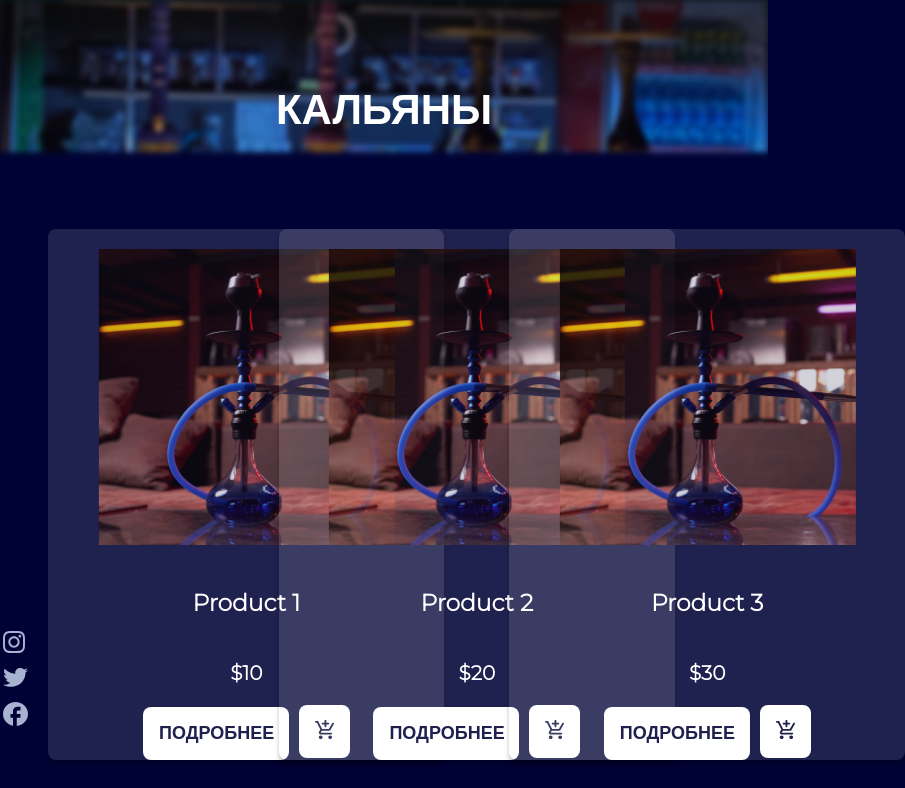
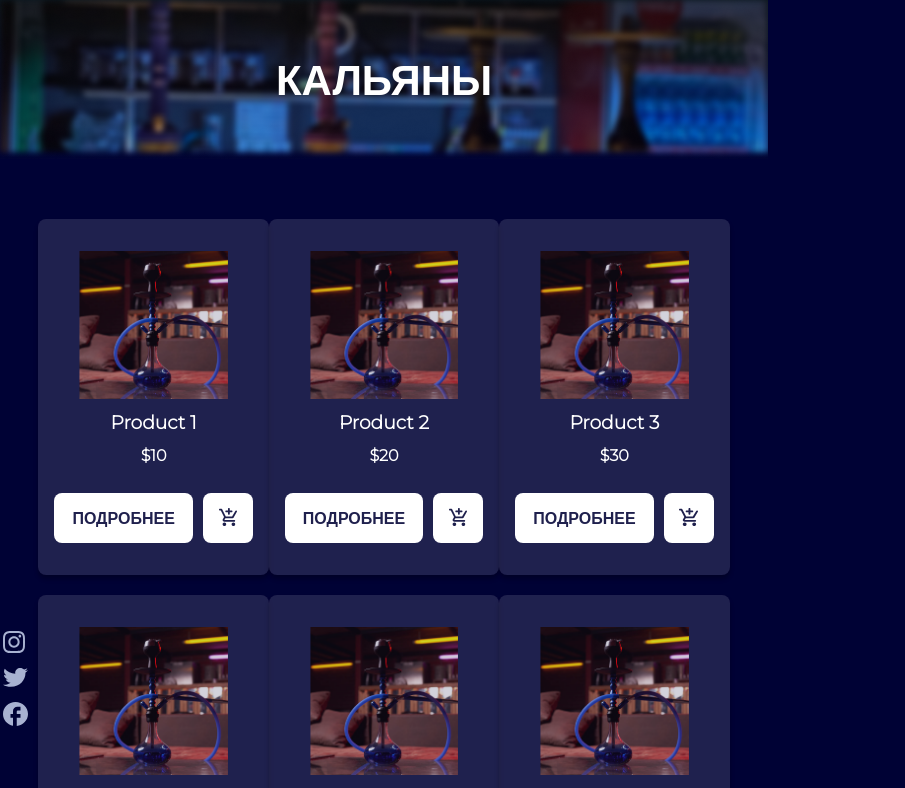
Before and after one commit to NadiaYanchuk/AlfaTabacco, a Next.js app: page /hookahs in a window 768 px wide. Shown: the top 788 px of the page, 905 px wide, since content can reach past the window. Built offline with nearby package versions, Linux system fonts and the light colour scheme.

Commit message:
Edited adaptive

```diff
--- a/components/ProductBlock.js
+++ b/components/ProductBlock.js
@@ -6,9 +6,11 @@ const ProductBlock = ({ image, title, price }) => {
       <img src={image} className={styles.productImage} alt="Product" />
       <h3 className={styles.productTitle}>{title}</h3>
       <p className={styles.productPrice}>{price}</p>
-      <div>
+      <div className={styles.buttonWrapper}>
         <button className={styles.productButtonDetails}>Подробнее</button>
-        <button className={styles.productBasket}><img className={styles.basket} src="/basket.svg" alt="Basket" /></button>
+        <button className={styles.productBasket}>
+          <img className={styles.basket} src="/basket.svg" alt="Basket" />
+        </button>
       </div>
     </div>
   );
--- a/styles/Heading.module.css
+++ b/styles/Heading.module.css
@@ -22,5 +22,3 @@
     font-weight: 700;
     font-size: 42px;
 }
-
-/* Контент */
--- a/styles/Home.module.css
+++ b/styles/Home.module.css
@@ -30,7 +30,7 @@
   line-height: 49px;
 }
 
-.overlay  button {
+.overlay button {
   padding: 10px 20px;
   border-radius: 5px;
   cursor: pointer;
@@ -50,17 +50,32 @@
   width: 100px;
 }
 
+/* Основная страница */
+.mainContainer {
+  min-height: 100%;
+  width: 90vw;
+  margin-inline: auto;
+  display: flex;
+  flex-direction: column;
+  gap: 2rem;
+  margin-bottom: 2rem;
+}
 
-/* Основная страница */
 .wrapper {
   min-height: 100%;
-  height: 2150px;
+  width: 80vw;
+  margin-inline: auto;
+  display: flex;
+  flex-direction: column;
+  gap: 2rem;
 }
 
 .container {
-  position: relative;
   height: 100vh;
   overflow: hidden;
+  display: flex;
+  align-items: center;
+  justify-content: center;
 }
 
 /* Главный экран */
@@ -73,36 +88,31 @@
   object-fit: cover;
   z-index: -1;
   filter: blur(0.4rem);
-  opacity: .6;
+  opacity: 0.6;
 }
 
 .content {
-  position: absolute;
-  top: 50%;
-  left: 15%;
-  transform: translate(-15%, -60%);
   text-align: left;
   color: white;
-  margin-left: 40px;
 }
 
 .title {
-  font-family: 'Outfit';
+  font-family: "Outfit";
   font-style: normal;
   font-size: 4.6rem;
   margin-bottom: 1rem;
-  width: 514px;
+  max-width: 514px;
   line-height: 101%;
 }
 
 .description {
   font-size: 1.3rem;
   margin-bottom: 2rem;
-  width: 422px;
+  max-width: 422px;
 }
 
 .button {
-  font-family: 'Outfit', sans-serif;
+  font-family: "Outfit", sans-serif;
   font-weight: 600;
   color: #000235;
   font-size: 1.2rem;
@@ -111,23 +121,23 @@
   width: 236px;
   height: 60px;
   top: 575px;
-  background: #FFFFFF;
+  background: #ffffff;
   border-radius: 83px;
   cursor: pointer;
   text-transform: uppercase;
 }
 
 .blockTitle {
-  font-family: 'Outfit', sans-serif;
+  font-family: "Outfit", sans-serif;
   font-weight: 300;
   font-size: 1.2rem;
   margin-bottom: 1rem;
-  color: #A8B2D1;
+  color: #a8b2d1;
   text-transform: uppercase;
 }
 
 .blockMainTitle {
-  font-family: 'Outfit', sans-serif;
+  font-family: "Outfit", sans-serif;
   font-size: 2.2rem;
   margin-bottom: 1rem;
   margin-top: -5px;
@@ -138,28 +148,20 @@
 /* Второй блок "С кем мы работаем" */
 .block2 {
   position: relative;
-  padding: 2rem;
-  width: 70%;
-  left: 25%;
-  transform: translate(-20%, 15%);
 }
 
 .brandImages {
+  width: 100%;
   display: flex;
+  justify-content: space-around;
   align-items: center;
-  justify-content: center;
-  flex-wrap: nowrap;
+  padding-block: 2rem;
   background-color: #383956;
-  height: 98px;
   border-radius: 11px;
-
 }
 
 .brandImages img {
-  position: relative;
-  width: 20%;
-  margin-right: 2rem;
-  transform: translate(20%, 0);
+  height: 100%;
 }
 
 /* Третий блок "О нас" */
@@ -168,15 +170,13 @@
   display: flex;
   align-items: center;
   justify-content: center;
-  flex-wrap: wrap;
-  top: 100px;
+  gap: 2rem;
 }
 
 .block3 img {
-  width: 40%;
+  width: 50%;
   max-width: 400px;
-  margin-right: 2rem;
-  width: 523px;
+  max-width: 523px;
 }
 
 .block3 .block {
@@ -189,7 +189,6 @@
   margin-bottom: 1rem;
   width: 80%;
 }
-
 
 /*Товары*/
 .productContainer {
@@ -213,90 +212,70 @@
 .block4 {
   position: relative;
 }
-/*
-.block4Text {
-  position: relative;
-  top: 200px;
-} */
 
 
 /* Media Queries */
 @media (max-width: 768px) {
   .container {
-    width: 120%;
+    width: 100%;
   }
-  .wrapper {
-    height: 2550px;
-  }
+
   /* Главный экран */
   .content {
-    transform: translate(-13%, -50%);
+    margin-inline: 1rem;
   }
+
+  .title {
+    font-size: 3.25rem;
+  }
+
   .description {
-    width: 320px;
+    max-width: 320px;
   }
-  /* Второй блок "С кем мы работаем" */
-  .block2 {
-    width: 98%;
-    left: 0;
-    transform: translate(0);
-    }
+
+  .brandImages {
+    flex-direction: column;
+    gap: 2rem;
+  }
+
   /* Третий блок "О нас" */
+  .block3 {
+    flex-direction: column;
+  }
+
   .block3 img {
     width: 100%;
     margin-bottom: 1rem;
-    transform: translate(12%, -20%);
   }
+
   .block3 .block {
-    transform: translate(11%, -25%);
+    max-width: 100%;
   }
+
   .block3Text {
-    width: 80%;
-  }
-  /* Четвертый блок. С товарами*/
-  .block4 {
-    width: 90%;
-    text-align: left;
-    margin-left: 60px;
-    margin-top: -100px;
+    width: 100%;
   }
 }
-
 
 @media only screen and (min-width: 768px) and (max-width: 1024px) {
   .container {
     width: 100%;
   }
-  .wrapper {
-    height: 2700px;
-  }
-  /* Главный экран */
-  .content {
-    transform: translate(0%, -70%);
+
+  /* Третий блок "О нас" */
+  .block3 {
+    flex-direction: column;
   }
 
-  /* Второй блок "С кем мы работаем" */
-  .block2 {
-    width: 90%;
-    left: 0;
-    transform: translate(0);
-    }
-
-  /* Третий блок "О нас" */
   .block3 img {
     width: 100%;
-    margin-bottom: 1rem;
-    transform: translate(12%, -20%);
   }
+
   .block3 .block {
-    transform: translate(11%, -25%);
+    max-width: 100%;
   }
+
   .block3Text {
-    width: 80%;
-  }
-  /* Четвертый блок. С товарами*/
-  .block4 {
-    margin-top: -90px;
-    margin-left: -60px;
+    width: 100%;
   }
 }
--- a/styles/ProductBlock.module.css
+++ b/styles/ProductBlock.module.css
@@ -2,58 +2,94 @@
     display: flex;
     flex-direction: column;
     align-items: center;
-    width: 396px;
-    height: 560px;
-    left: 0.15px;
-    top: 10px;
+    gap: 0.75rem;
+    padding: 2rem 1rem;
+    max-width: 396px;
+    max-height: 560px;
     background: rgba(255, 255, 255, 0.12);
     box-shadow: 0px 4px 4px rgba(0, 0, 0, 0.25);
     border-radius: 8px;
-    margin: 10px;
   }
 
   .productImage {
     width: 75%;
     object-fit: cover;
-    padding: 20px;
   }
 
   .productBlock p {
     font-weight: 600;
   }
 
+  .buttonWrapper {
+    margin-top: 1rem;
+    display: flex;
+    justify-content: space-between;
+    gap: 10px;
+    width: 100%;
+  }
+
   .productButtonDetails {
-    width: 214px;
-    height: 53px;
     font-size: 18px;
-    line-height: 22px;
+    line-height: 1em;
     align-items: center;
     text-align: center;
-    color: #1F204D;
+    color: #1f204d;
     border-radius: 8px;
     background-color: white;
-    font-family: 'Outfit', sans-serif;
+    font-family: "Outfit", sans-serif;
     font-weight: 600;
-    padding: 0.5rem 1rem;
+    padding: 1em 1.5em;
     border: none;
     cursor: pointer;
     text-transform: uppercase;
-    margin-right: 10px;
+    flex: 1;
   }
 
   .productBasket {
-    width: 51px;
-    height: 53px;
-    background: #FFFFFF;
+    height: 100%;
+    aspect-ratio: 1 / 1;
+    background: #ffffff;
     border-radius: 8px;
     border: none;
     cursor: pointer;
     padding: 12px;
+    width: fit-content;
+    max-width: 50px;
+    max-height: 50px;
   }
 
   .basket {
     width: 70%;
     padding: 0;
+  }
+
+  @media (max-width: 768px) {
+    .productBlock {
+      font-size: 1rem;
+      height: auto;
+    }
+
+    .productButtonDetails {
+      font-size: 1rem;
+      padding: 0.825em 1.115em;
+    }
+
+    .productButtonDetails {
+      width: 50%;
+    }
+  }
+
+  @media (max-width: 425px) {
+    .buttonWrapper {
+      flex-direction: column;
+    }
+    .productButtonDetails {
+      width: 100%;
+    }
+
+    .productBasket {
+      margin-inline: auto;
+    }
   }
 
   @media only screen and (min-width: 768px) and (max-width: 1024px) {
@@ -63,5 +99,4 @@
     .productButtonDetails {
       width: 70%;
     }
-
   }
--- a/styles/globals.css
+++ b/styles/globals.css
@@ -1,14 +1,16 @@
-html,
-body {
+* {
   padding: 0;
   margin: 0;
+  box-sizing: border-box;
 }
 
 body {
-  font-family: 'Montserrat', sans-serif;
+  font-family: "Montserrat", sans-serif;
   background: #000235;
   color: #fff;
   font-size: 20px;
+  min-width: 100vw;
+  min-height: 100vh;
 }
 
 header,
@@ -17,15 +19,10 @@ footer {
 }
 
 header {
-  width: 97.5%;
+  width: 100%;
   position: fixed;
-  background-image: linear-gradient(
-    to bottom,
-    rgb(12, 24, 32),
-    rgba(18, 30, 40, 0.074)
-  );
+  background-image: linear-gradient(to bottom, rgb(12, 24, 32), rgba(18, 30, 40, 0.074));
   display: flex;
   align-items: center;
-  padding: 0 20px;
   z-index: 1;
 }
```
Also changed, not shown: components/ProductSlider.js (+6 -15 lines), pages/index.js (+13 -8 lines), styles/Footer.module.css (+6 -5 lines), styles/ProductSlider.module.css (+12 -35 lines), pages/my-account.js (line endings or trailing spaces). Lines whose indentation alone changed are shown as unchanged.
